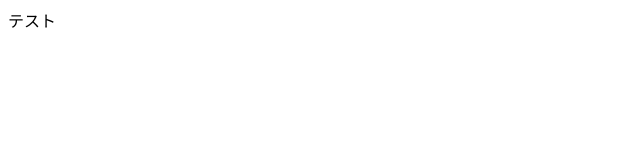
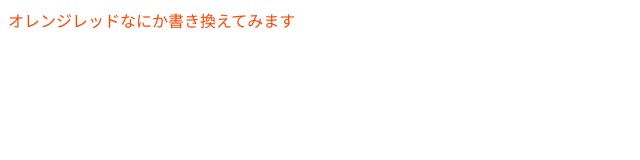
Before and after one commit to takuwata92/20240422-test, a plain HTML site: page index.html in a window 1280 px wide. Shown: the whole page, without its empty margins (0-640 px from the left). Drawn offline with Linux system fonts and the light colour scheme.

Commit message:
Update index.html

```diff
--- a/index.html
+++ b/index.html
@@ -5,6 +5,6 @@
       <title>タイトル</title>
     </head>
     <body>
-      テスト
+      <font color="orangered">オレンジレッドなにか書き換えてみます</font>
     </body>
 </html>
```
